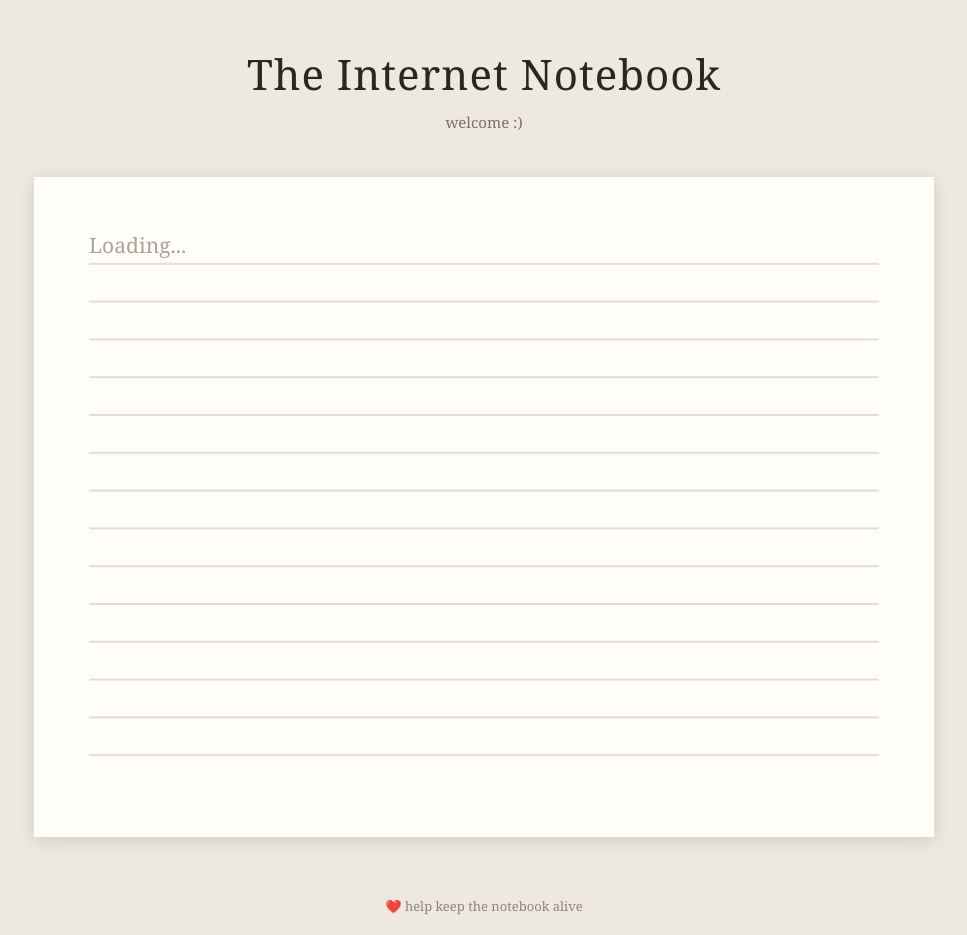
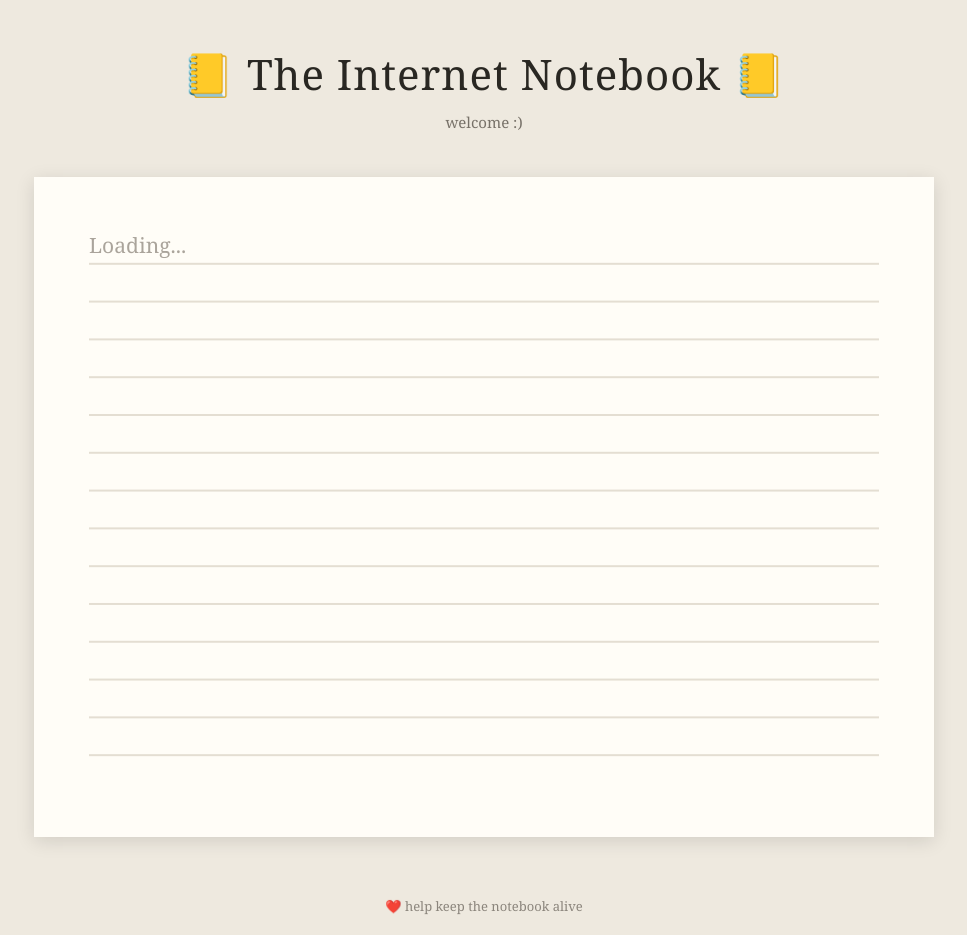
Before and after one commit to JonahLarrea/internet-notebook, a website: page public/index.html in a window 1280 px wide. Shown: the whole page, without its empty margins (156-1123 px from the left). Drawn offline with Linux system fonts and the light colour scheme.

Commit message:
Title Card Fix

```diff
--- a/public/index.html
+++ b/public/index.html
@@ -7,7 +7,7 @@
 
     <meta name="viewport" content="width=device-width, initial-scale=1.0">
 
-    <title>📒 The Internet Notebook 📒</title>
+    <title>The Internet Notebook</title>
 
     <link rel="icon" type="image/png" href="/favicon.png">
 
@@ -134,7 +134,7 @@
 
 <header>
 
-    <h1>The Internet Notebook</h1>
+    <h1>📒 The Internet Notebook 📒</h1>
 
     <div class="subtitle">
         welcome :)
```
